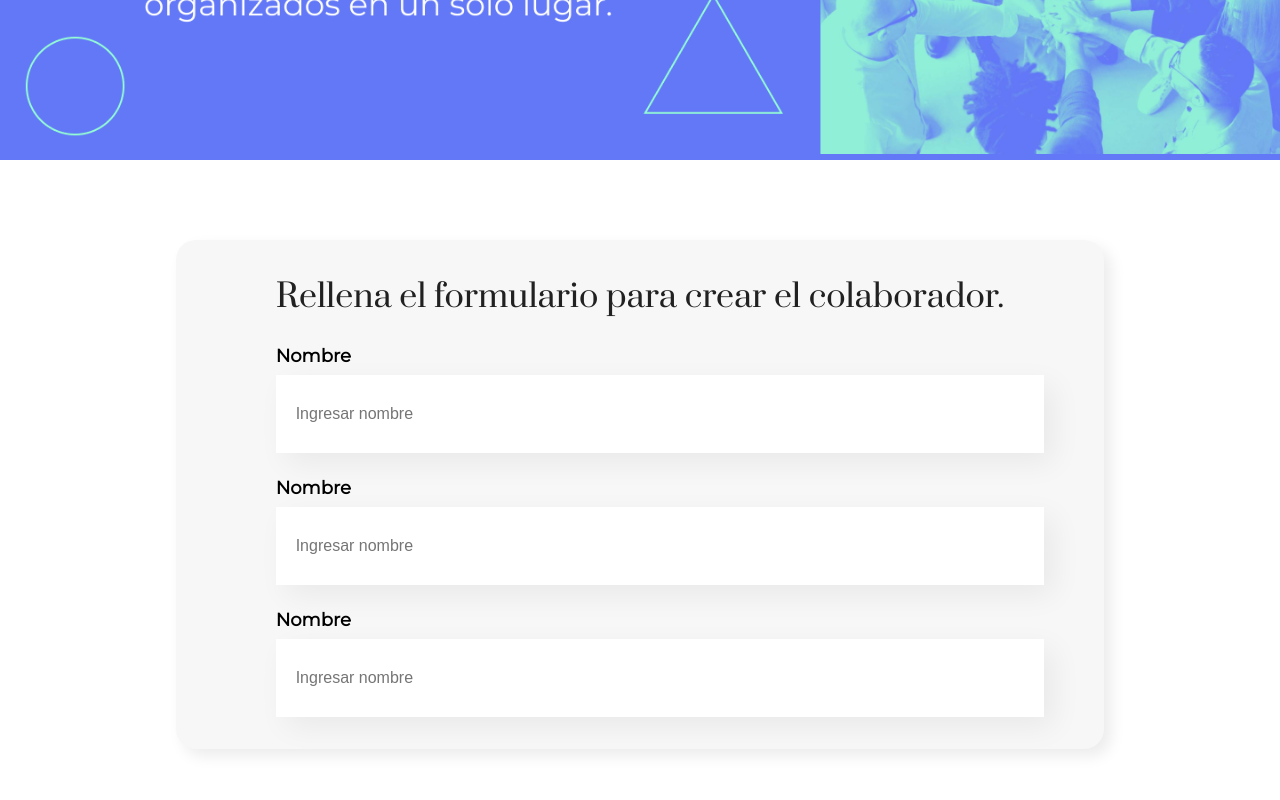
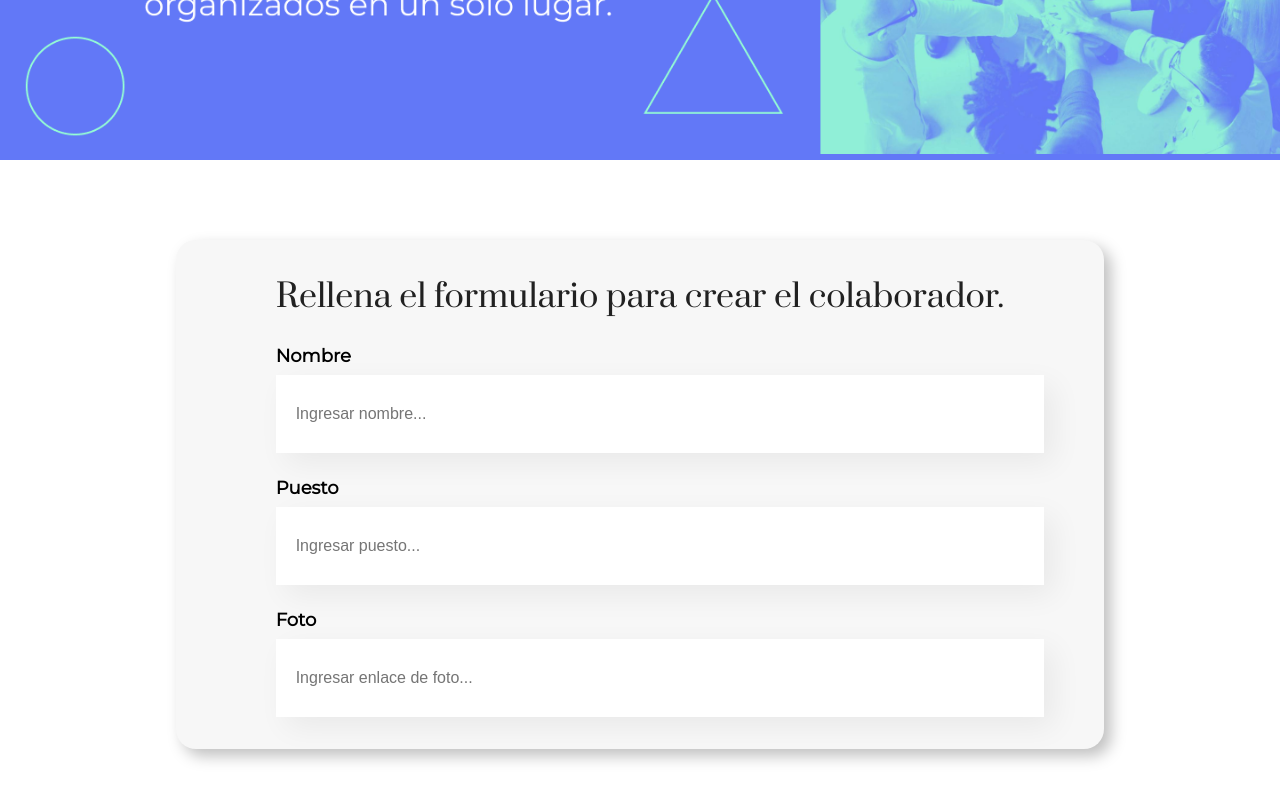
Before and after one commit to GarciaRojasP/org, a React (Create React App) app: page / in a window 1280 px wide. Shown: the part 340-1140 px from the top of the page. Built offline with nearby package versions, Linux system fonts and the light colour scheme.

Commit message:
Utilizando props en Campo Texto

```diff
--- a/src/componentes/CampoTexto/CampoTexto.js
+++ b/src/componentes/CampoTexto/CampoTexto.js
@@ -1,9 +1,10 @@
 import "./CampoTexto.css"
 
-const CampoTexto = () => {
+const CampoTexto = (props) => {
+    const placeholderModificado = `${props.placeholder}...`
     return <div className="campo-texto">
-                <label>Nombre</label>
-                <input placeholder="Ingresar nombre" />
+                <label>{props.label}</label>
+                <input placeholder={placeholderModificado} />
            </div>
 }
 
--- a/src/componentes/Formulario/Formulario.css
+++ b/src/componentes/Formulario/Formulario.css
@@ -7,7 +7,7 @@
 .formulario form{
     max-width: 80%;
     background: #F7F7F7;
-    box-shadow: 7px 7px 15px rgba(0, 0, 0, 0.08);
+    box-shadow: 7px 7px 15px rgba(0, 0, 0, 25%);
     border-radius: 20px;
     -webkit-border-radius: 20px;
     -moz-border-radius: 20px;
--- a/src/componentes/Formulario/Formulario.js
+++ b/src/componentes/Formulario/Formulario.js
@@ -5,9 +5,9 @@ const Formulario = () => {
     return <section className="formulario">
                 <form>
                     <h2>Rellena el formulario para crear el colaborador.</h2>
-                    <CampoTexto />
-                    <CampoTexto />
-                    <CampoTexto />
+                    <CampoTexto label="Nombre" placeholder="Ingresar nombre" />
+                    <CampoTexto label="Puesto" placeholder="Ingresar puesto"/>
+                    <CampoTexto label="Foto" placeholder="Ingresar enlace de foto"/>
                 </form>
            </section>
 }
```
